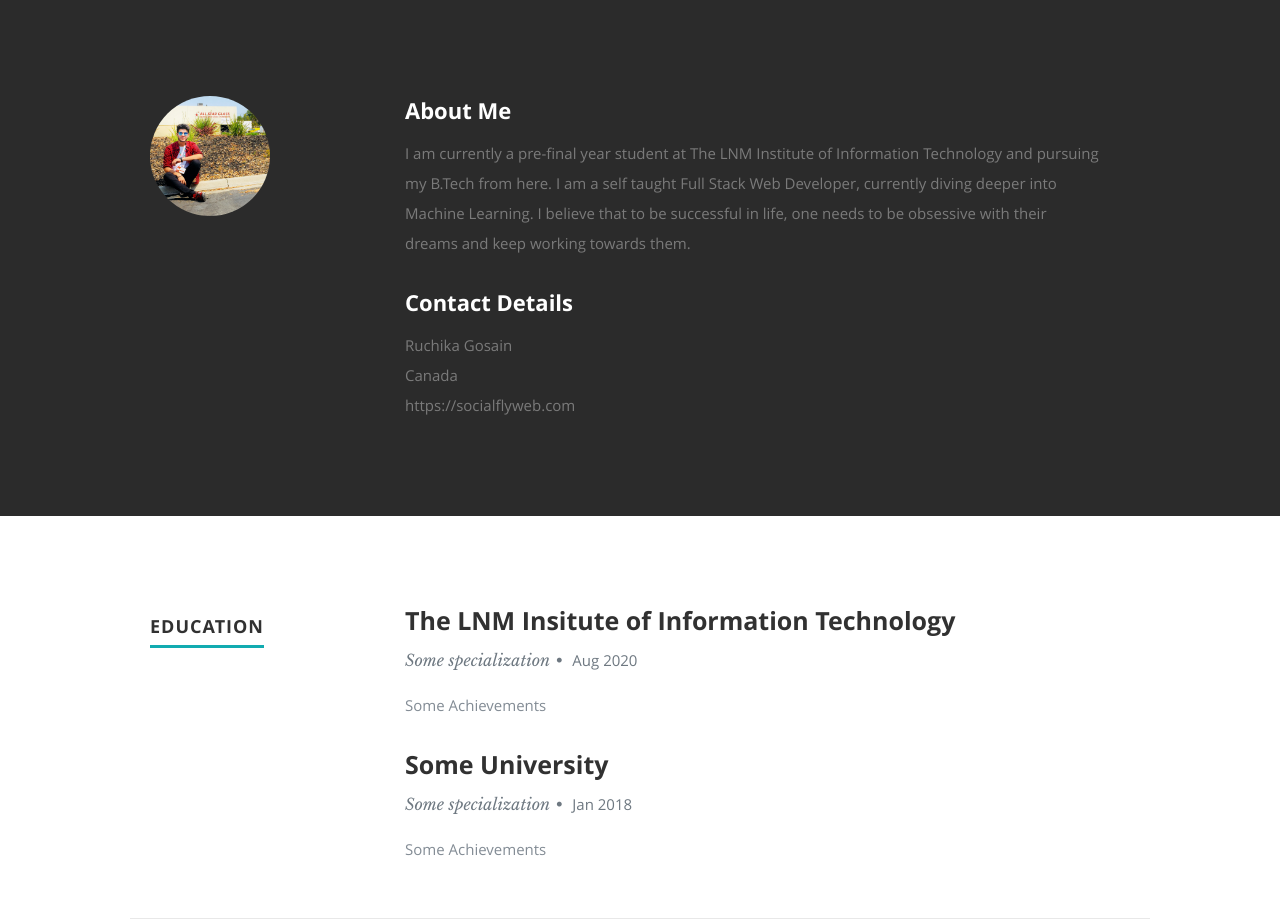
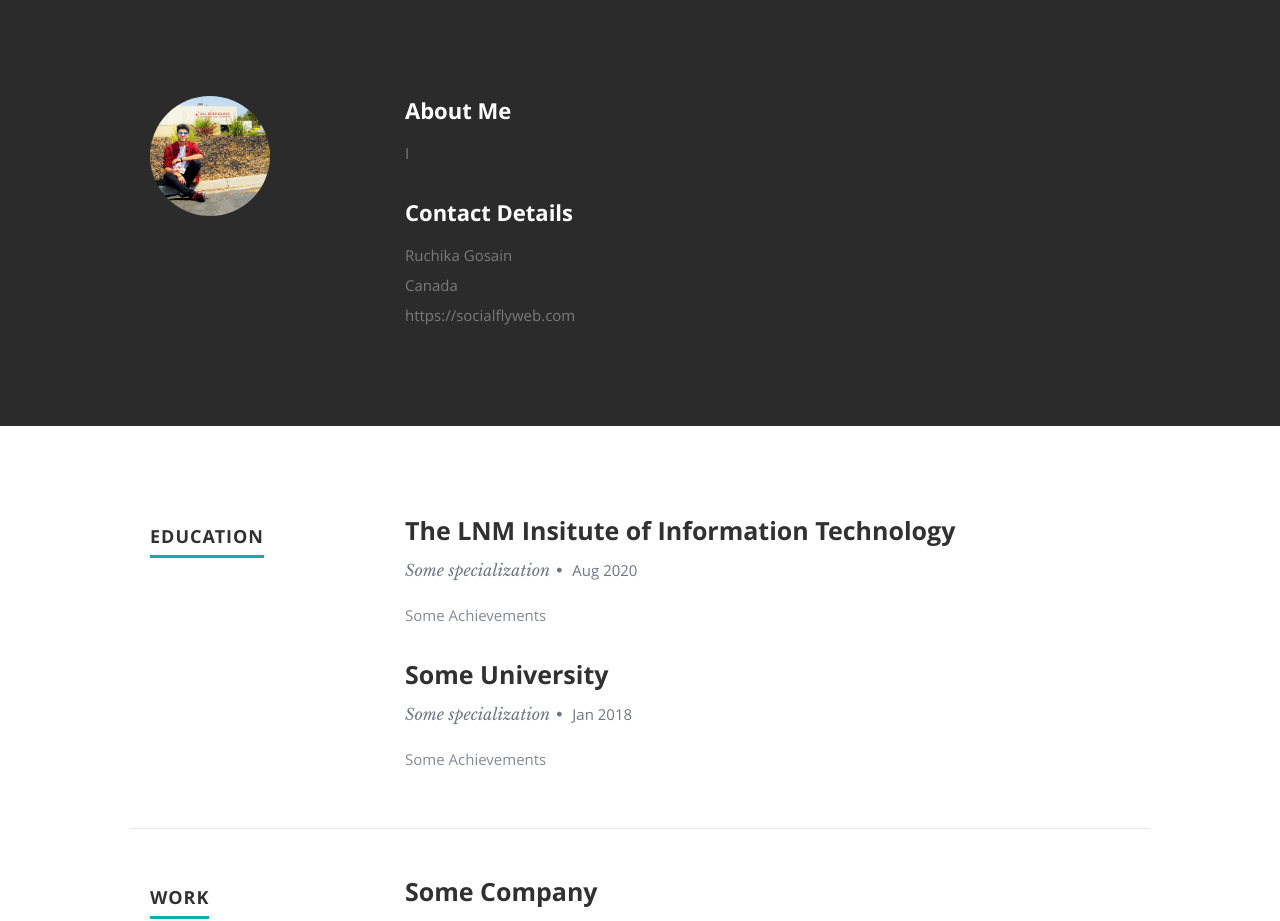
Before and after one commit to ruchi222/React-Portfolio, a React (Create React App) app: page / in a window 1280 px wide. Shown: the part 800-1721 px from the top of the page. Built offline with nearby package versions, Linux system fonts and the light colour scheme; the HTML template or start-up script is replaced by a standard one.

Commit message:
update the changes in resume file

```diff
--- a/src/resumeData.js
+++ b/src/resumeData.js
@@ -1,5 +1,5 @@
 let resumeData = {
-    "imagebaseurl":"https://rbhatia46.github.io/",
+    "imagebaseurl":"https://ruchi222.github.io/",
     "name": "Ruchika Gosain",
     "role": "Frontend Developer and Digital Marketer",
     "linkedinId":"https://www.linkedin.com/in/ruchika-gosain/",
@@ -16,7 +16,7 @@ let resumeData = {
           "className":"fa fa-github"
         },
       ],
-    "aboutme":"I am currently a pre-final year student at The LNM Institute of Information Technology and pursuing my B.Tech from here. I am a self taught Full Stack Web Developer, currently diving deeper into Machine Learning. I believe that to be successful in life, one needs to be obsessive with their dreams and keep working towards them.",
+    "aboutme":"I",
     "address":"Canada",
     "website":"https://socialflyweb.com",
     "education":[
```
